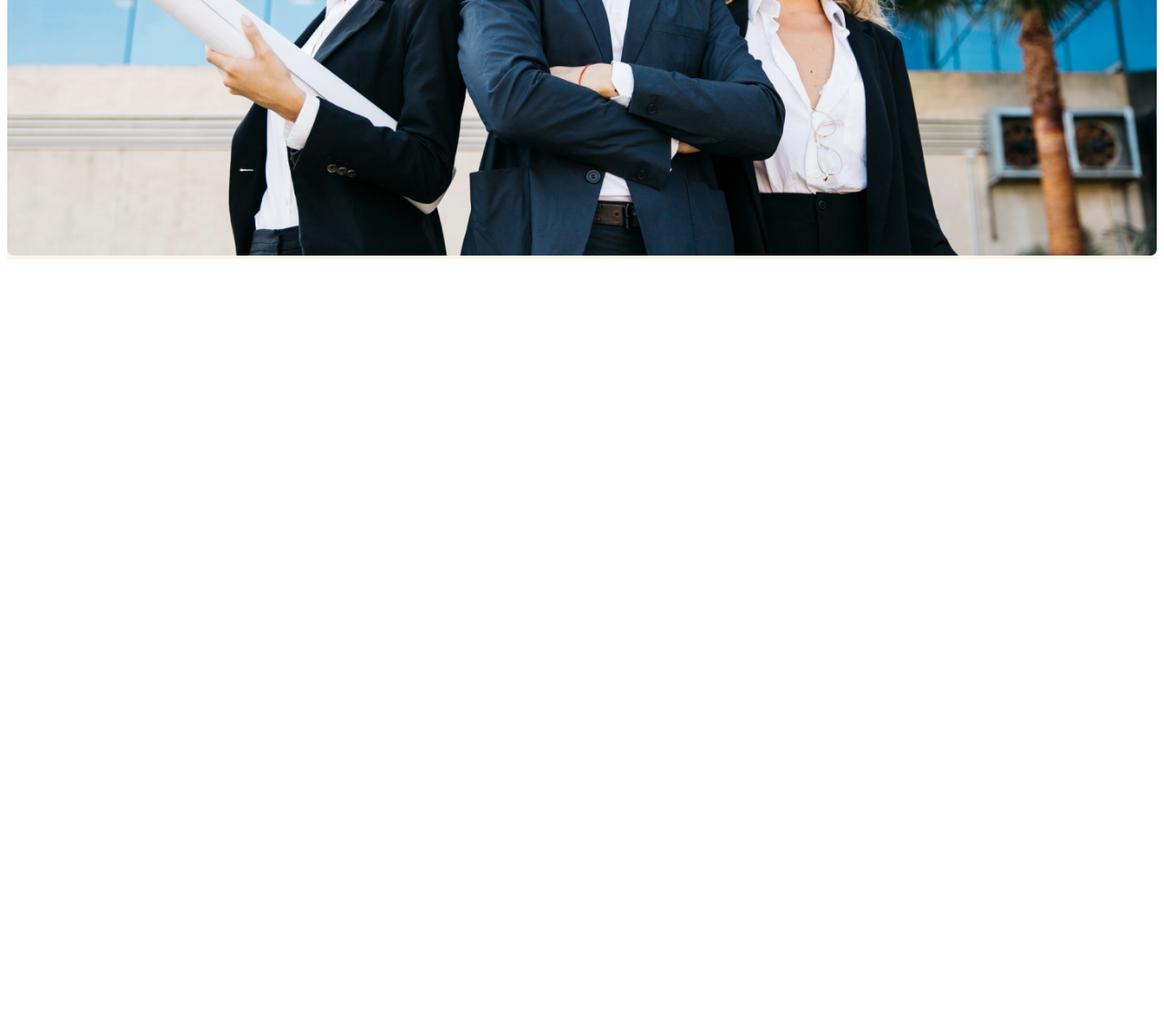
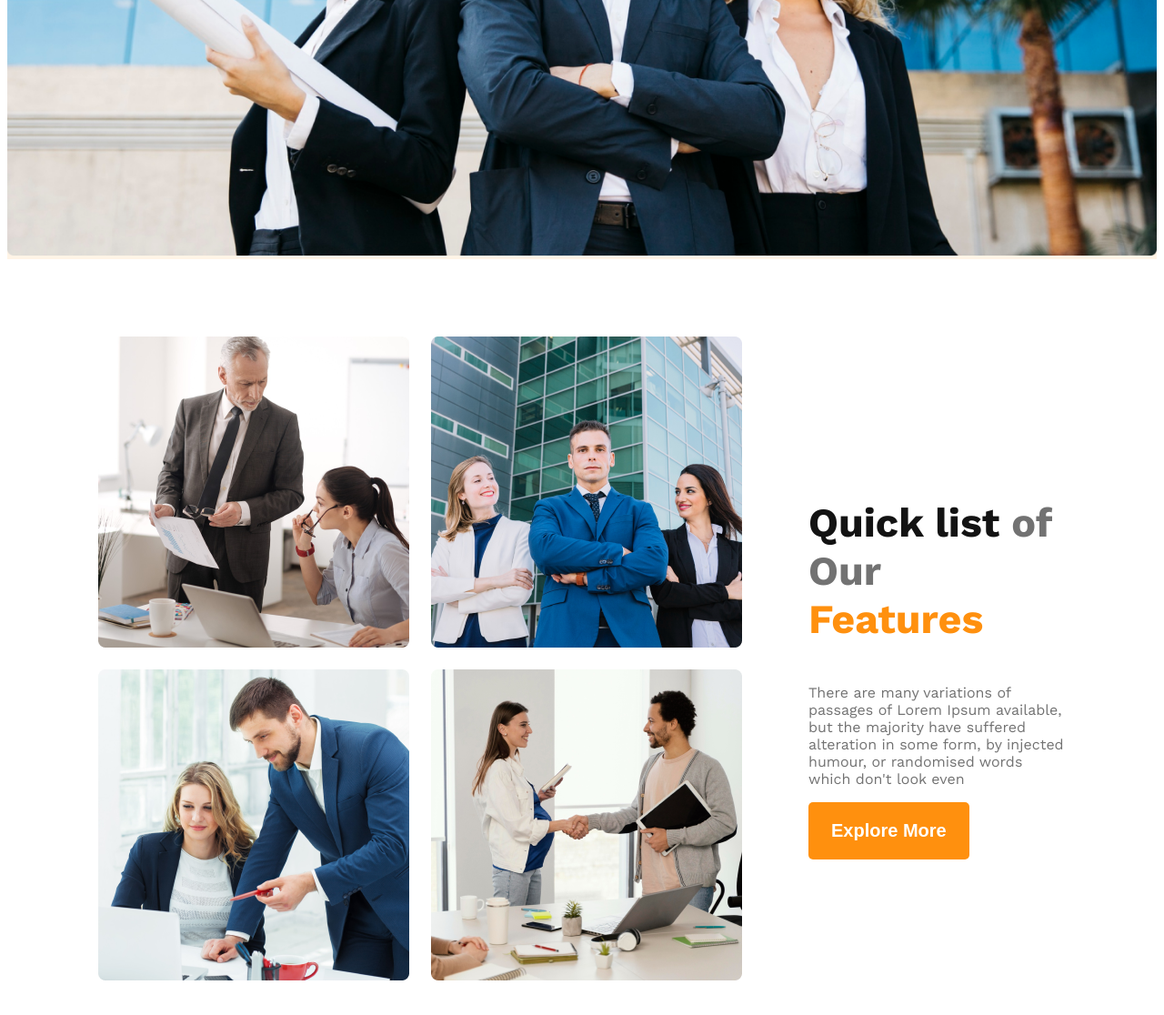
Before and after one commit to samihanishat/G3-Architects, a plain HTML site: page index.html in a window 1280 px wide. Shown: the part 889-2005 px from the top of the page at 91% size. Before the commit the page ends 1182 px from the top, so only its background shows below. Drawn offline with nearby package versions, Linux system fonts and the light colour scheme.

Commit message:
Responsive for mobile and tab

```diff
--- a/index.html
+++ b/index.html
@@ -27,7 +27,19 @@
         </div>
     </header>
     <main>
-
+        <section class="teams">
+            <div class="team-img-container">
+                <img src="images/team1.png" alt="">
+                <img src="images/team2.png" alt="">
+                <img src="images/team3.png" alt="">
+                <img src="images/team4.png" alt="">
+            </div>
+            <div class="our-features">
+                <h3 class="feature-title"> <span class="gray">Quick list</span> <span class="text-light-gray">of Our</span> <span class="text-primary">Features</span></h3>
+                <p class="feature-description text-light-gray">There are many variations of passages of Lorem Ipsum available, but the majority have suffered alteration in some form, by injected humour, or randomised words which don't look even</p>
+                <button class="btn-primary">Explore More</button>
+            </div>
+        </section>
     </main>
     <footer>
 
--- a/styles/style.css
+++ b/styles/style.css
@@ -35,7 +35,9 @@
 }
 /* shared styles */
 /* Dark01 */
-
+.gray{
+    color: #131313;
+}
 
 /* Dark02 */
 .text-gray{
@@ -44,6 +46,9 @@
 /* Dark03 */
 .text-light-gray{
     color: #727272;
+}
+.text-primary{
+    color: #FF900E;
 }
 /* banner related styles */
 .bg-light{
@@ -71,3 +76,47 @@
 .banner-image{
     width: 100%;
 }
+
+
+main{
+    max-width: 1440px;
+    margin: 0 auto;
+}
+/* teams and feature related styles */
+.teams{
+    margin: 85px 100px 130px 100px;
+    display: flex;
+    align-items: center;
+    gap: 73px;
+}
+.team-img-container{
+    display: grid;
+    grid-template-columns: auto auto;
+    gap: 24px;
+}
+.our-features{
+    max-width: 535px;
+}
+.feature-title{
+    font-size: 2.8rem;
+    font-weight: medium;
+}
+
+/* responsive media query */
+@media screen and (max-width: 576px) {
+    .navbar, .nav-links{
+        flex-direction: column;
+    }
+    .teams{
+        flex-direction: column-reverse;
+        margin: 10px;
+    }
+    .team-img-container{
+        grid-template-columns: auto;
+    }
+}
+@media screen and (min-width:576px) and (max-width:992px) {
+    .teams{
+        flex-direction: column-reverse;
+    }
+}
```
